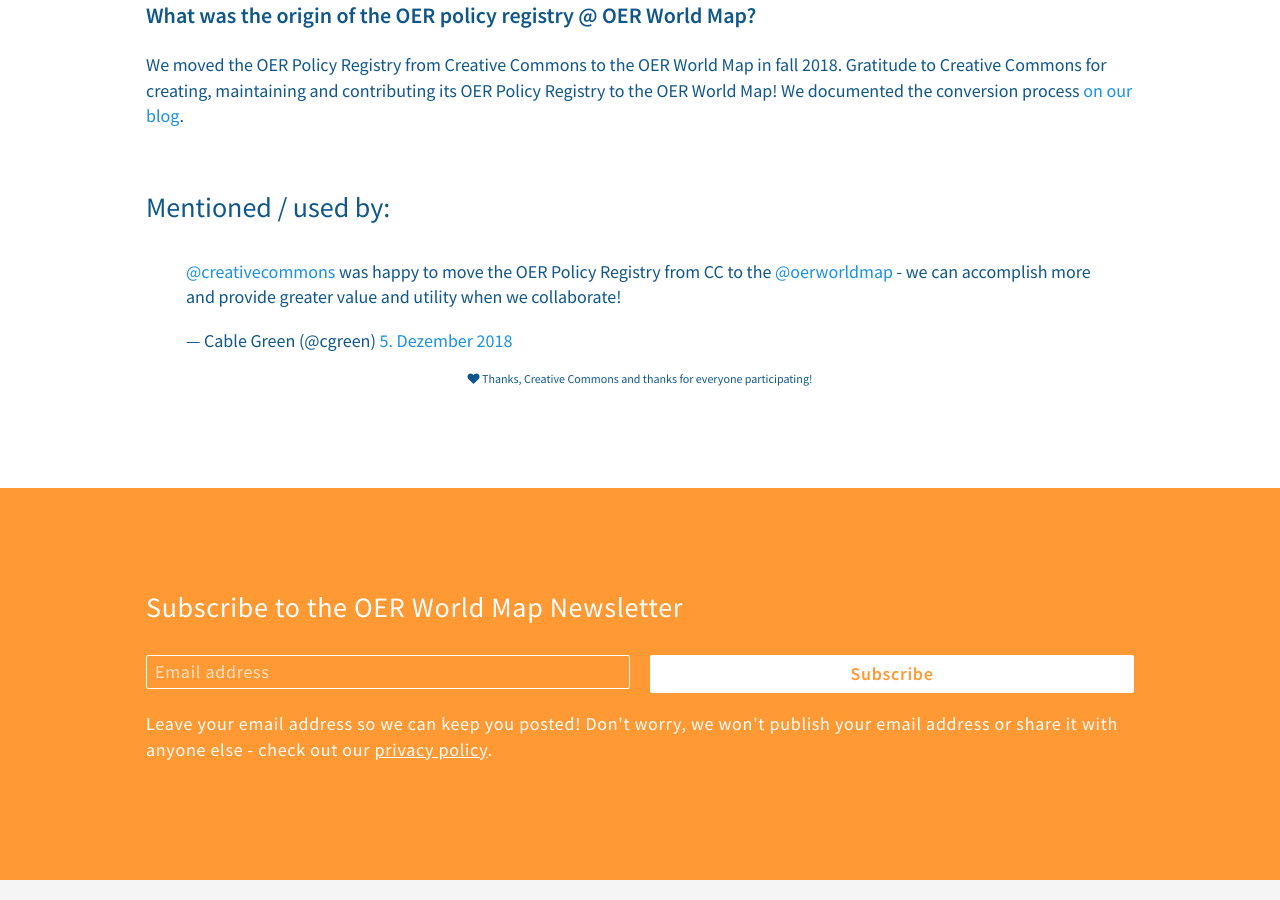
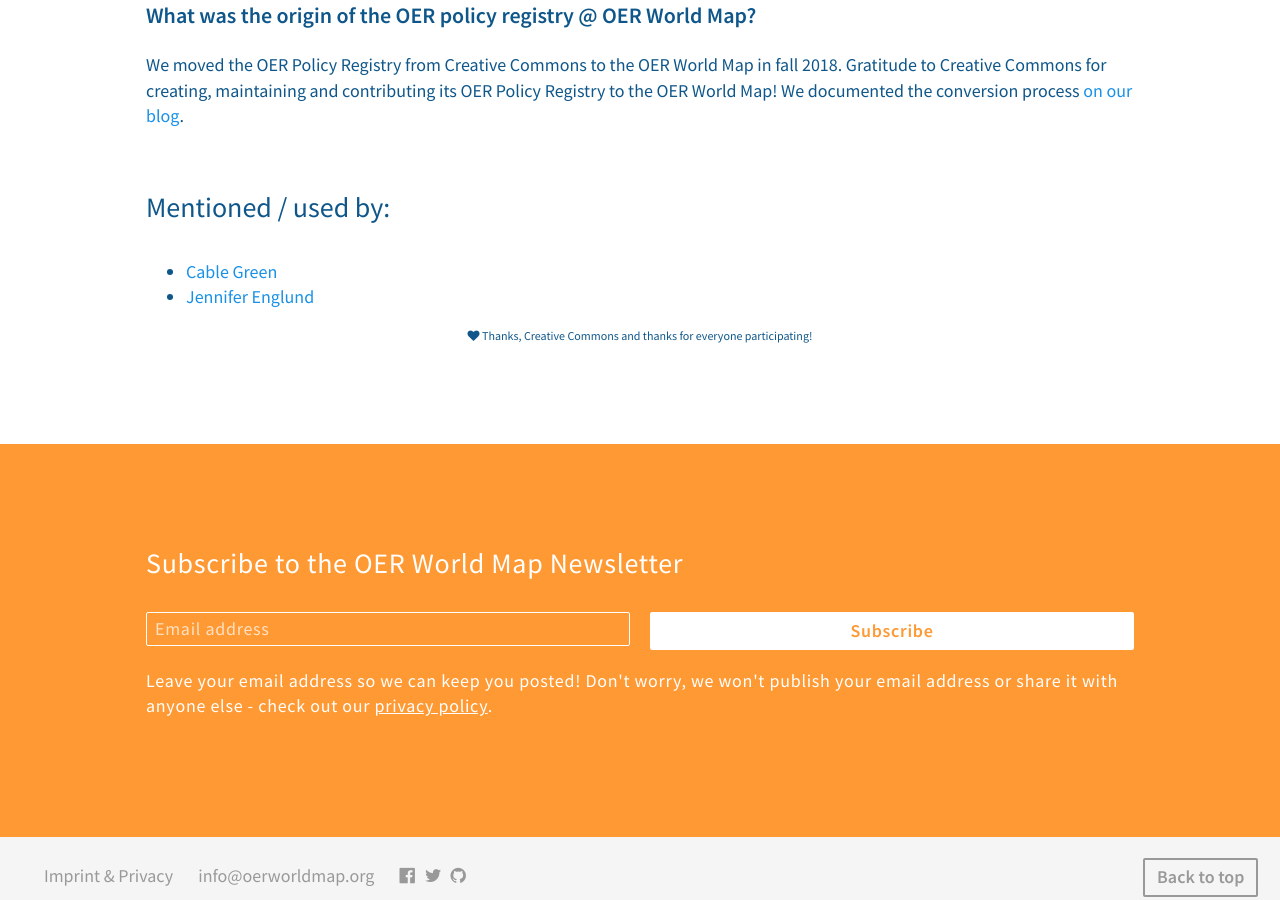
Before and after one commit to hbz/oerworldmap-ui, a Jekyll site: the page built from docs/oerpolicies.md, in a window 1280 px wide and 900 px high, scrolled down 2211 px. Built offline with Jekyll 4.4.1, drawn with Linux system fonts in a browser that asks for light colours; nearby versions of some CDN libraries; comment, search, counter and statistics services are not loaded; a style sheet for code colours, icons or effects is not loaded.

Commit message:
Update oerpolicies.md

```diff
--- a/docs/oerpolicies.md
+++ b/docs/oerpolicies.md
@@ -50,9 +50,7 @@
 
 ## Mentioned / used by:
 
-<blockquote class="twitter-tweet" data-conversation="none" data-lang="de"><p lang="en" dir="ltr"><a href="https://twitter.com/creativecommons?ref_src=twsrc%5Etfw">@creativecommons</a> was happy to move the OER Policy Registry from CC to the <a href="https://twitter.com/oerworldmap?ref_src=twsrc%5Etfw">@oerworldmap</a> - we can accomplish more and provide greater value and utility when we collaborate!</p>&mdash; Cable Green (@cgreen) <a href="https://twitter.com/cgreen/status/1070343155000709120?ref_src=twsrc%5Etfw">5. Dezember 2018</a></blockquote>
-<script async src="https://platform.twitter.com/widgets.js" charset="utf-8"></script>
-
-<div style="display:none;"><a data-inject-newWindowLink>Open statistic in a new window</a></div>
+* [Cable Green](https://twitter.com/cgreen/status/1070343155000709120)
+* [Jennifer Englund](https://twitter.com/jmenglund03/status/1070334983624146944)
 
 <div style="text-align:center;font-size:12px;margin-bottom:0px;margin-top:10px;"><i class="fa fa-heart" aria-hidden="true"></i> Thanks, Creative Commons and thanks for everyone participating!</div>
```
